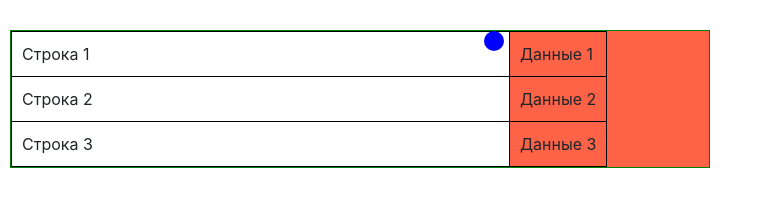
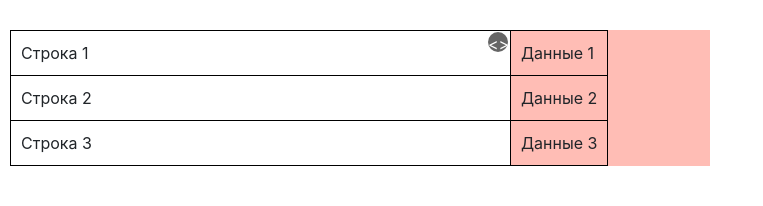
Before and after one commit to karataev/table-with-scroll, a website: page app/index.html in a window 1280 px wide. Shown: the whole page, without its empty margins (0-763 px from the left). Drawn offline with nearby package versions, Linux system fonts and the light colour scheme; files that its build step writes are made by us from their sources.

Commit message:
Style a little bit

```diff
--- a/app/index.html
+++ b/app/index.html
@@ -19,7 +19,7 @@
       </tr>
     </table>
     <div class="data-wrap" ng-class="{expanded: ctrl.expanded}">
-      <div class="expand-arrow" ng-click="ctrl.toggleExpanded()"></div>
+      <div class="expand-arrow" ng-click="ctrl.toggleExpanded()"><></div>
       <div class="data-overflow-container">
         <div class="data">
           <table class="table-data">
--- a/app/sass/styles.scss
+++ b/app/sass/styles.scss
@@ -10,7 +10,7 @@ td {
   margin-left: 10px;
 
   .table-blank-wrap {
-    border: 1px solid green;
+    //border: 1px solid green;
     width: 700px;
     position: relative;
 
@@ -25,6 +25,7 @@ td {
     top: 0;
     right: 0;
     width: 200px;
+    transition: width 0.3s;
 
     &.expanded {
       width: 400px;
@@ -32,11 +33,13 @@ td {
 
     .expand-arrow {
       position: absolute;
-      top: 0;
-      left: -25px;
+      top: 2px;
+      left: -22px;
       width: 20px;
       height: 20px;
-      background-color: blue;
+      background-color: #666;
+      color: #fff;
+      text-align: center;
       border-radius: 50%;
       cursor: pointer;
     }
@@ -44,7 +47,7 @@ td {
     .data-overflow-container {
       width: 100%;
       overflow-x: scroll;
-      background-color: tomato;
+      background-color: #ffbdb5;
 
       .data {
         width: 700px;
```
